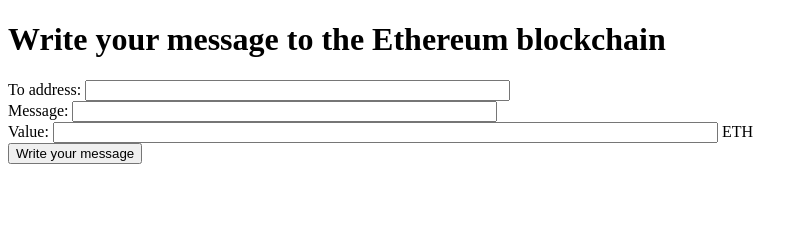
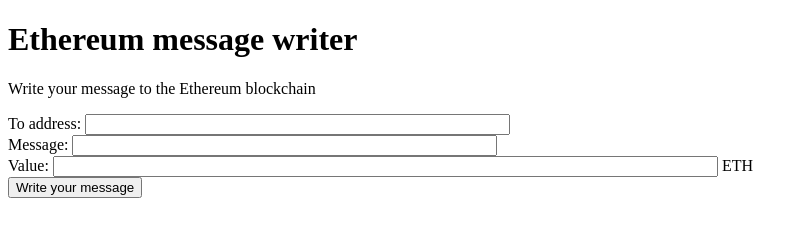
Before and after one commit to a42inc/eth-web-tool, a plain HTML site: page write_message/index.html in a window 1280 px wide. Shown: the whole page, without its empty margins (0-808 px from the left). Drawn offline with nearby package versions, Linux system fonts and the light colour scheme.

Commit message:
update title

```diff
--- a/write_message/index.html
+++ b/write_message/index.html
@@ -4,10 +4,11 @@
   <meta charset="utf-8">
   <script src="https://ajax.googleapis.com/ajax/libs/jquery/3.3.1/jquery.min.js"></script>
   <script src="../libs/web3.js_v1.0.0-beta.35/web3.min.js"></script>
-  <title>Write your message to the Ethereum blockchain</title>
+  <title>Ethereum message writer</title>
 </head>
 <body>
-  <h1>Write your message to the Ethereum blockchain</h1>
+  <h1>Ethereum message writer</h1>
+  <p>Write your message to the Ethereum blockchain</p>
   <div>To address: <input id="address" type="text" size="50"></div>
   <div>Message: <input id="message" type="text" size="50"></div>
   <div>Value: <input id="eth-value" type="text" size="80"> ETH</div>
```
